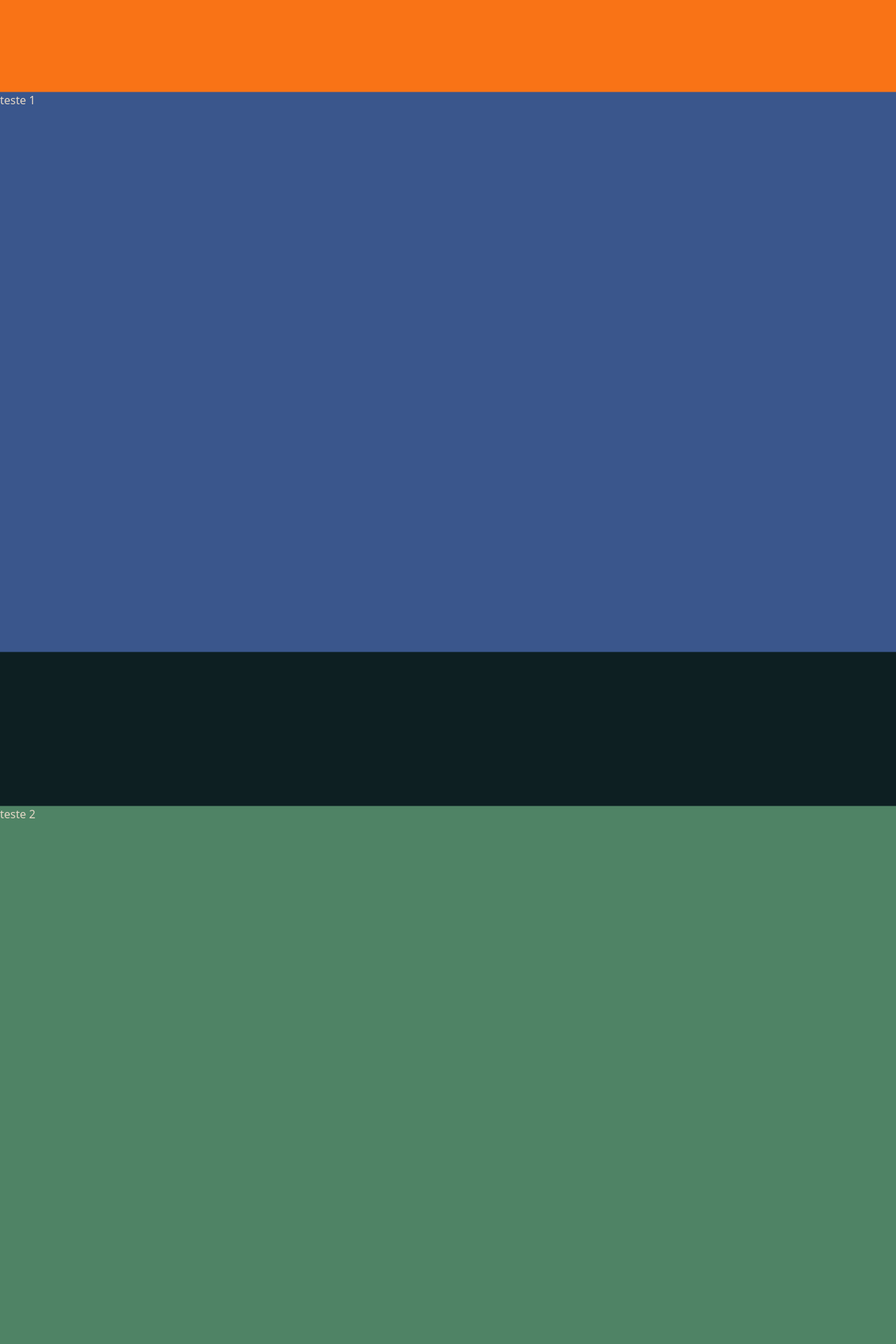
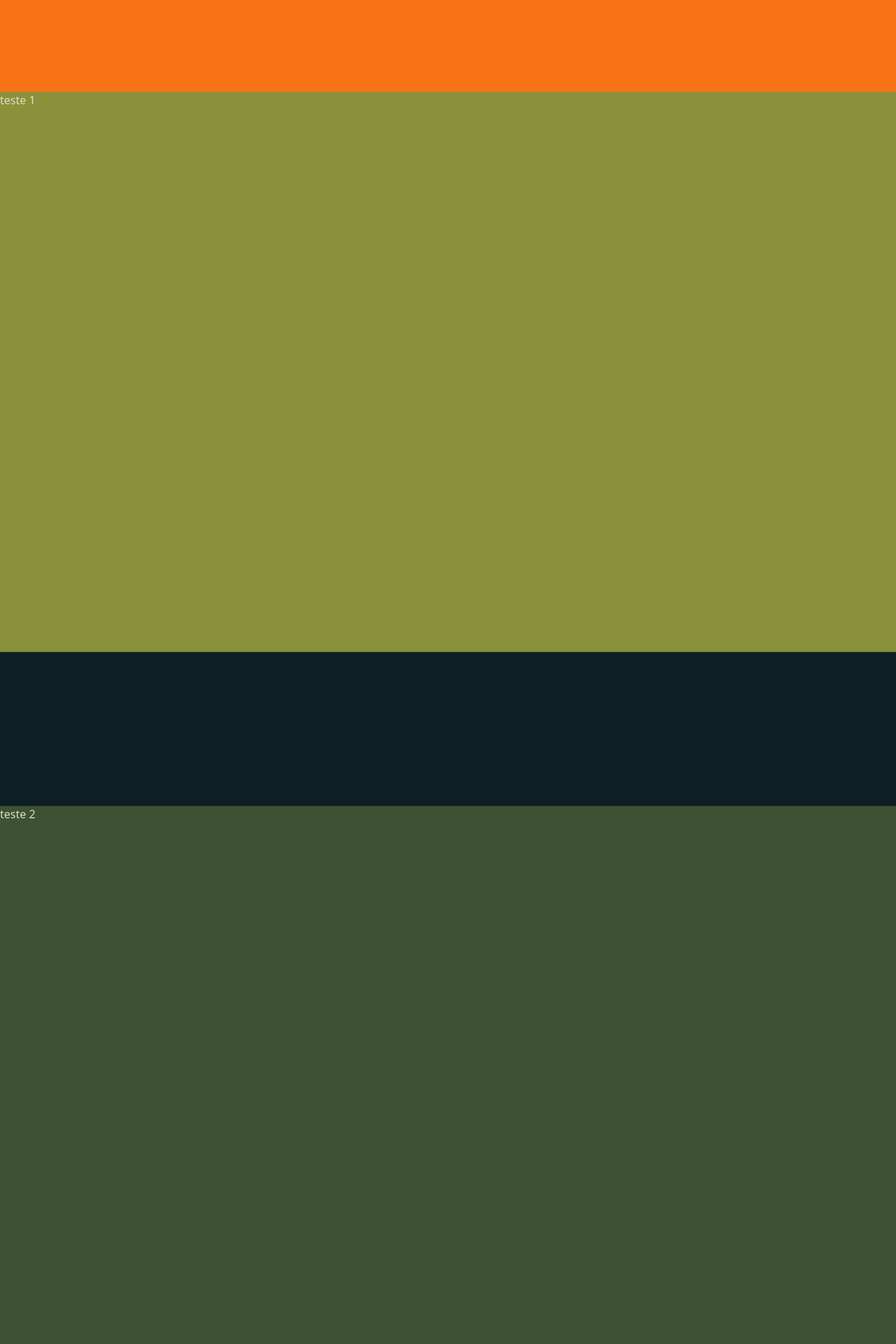
Before and after one commit to felipebetts/portfolio-2023, a Next.js app: page /parallax in a window 1280 px wide. Shown: the part 660-2580 px from the top of the page at 70% size. Built offline with nearby package versions, Linux system fonts and the light colour scheme.

Commit message:
feat: change on parallax

```diff
--- a/src/styles/parallax.module.css
+++ b/src/styles/parallax.module.css
@@ -1,15 +1,15 @@
 .container:nth-of-type(4n) {
-  background-color: #d91b1a;
+  background-color: var(--color-primary-500);
 }
 
 .container:nth-of-type(4n + 1) {
-  background-color: #3a568c;
+  background-color: var(--color-primary-200);
 }
 
 .container:nth-of-type(4n + 2) {
-  background-color: #4f8365;
+  background-color: var(--color-primary-300);
 }
 
 .container:nth-of-type(4n + 3) {
-  background-color: #670751;
+  background-color: var(--color-primary-400);
 }
```
